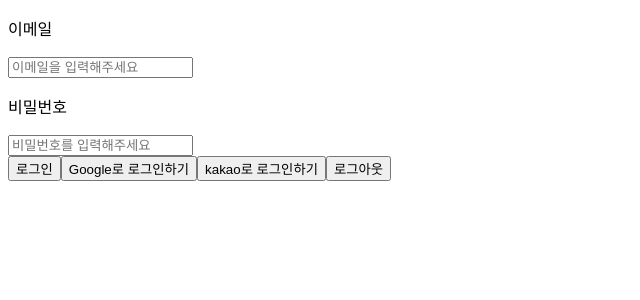
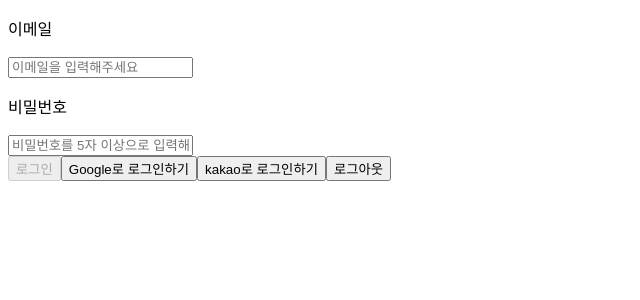
Before and after one commit to makeit80/final_project, a Next.js app: page /login in a window 1280 px wide. Shown: the top 300 px of the page, without its empty margins (0-640 px from the left). Built offline with nearby package versions, Linux system fonts and the light colour scheme; no server answers.

Commit message:
Feat: 로그인기능구현

```diff
--- a/src/app/login/page.tsx
+++ b/src/app/login/page.tsx
@@ -1,18 +1,54 @@
 'use client';
 
-import React from 'react';
+import React, { useState } from 'react';
 import { googleLogin, kakaoLogin, logOut } from '@/api/auth';
 
-const login = () => {
+const Login = () => {
+  const [email, setEmail] = useState<string>('');
+  const [password, setPassword] = useState<string>('');
+  const [isValid, setIsValid] = useState<boolean>(false);
+
+  const clickLoginButtonHandler = (e: React.FormEvent<HTMLFormElement>) => {
+    e.preventDefault();
+  };
+
+  const handleEmailInput = (e: React.ChangeEvent<HTMLInputElement>) => {
+    const email = e.target.value;
+    setEmail(email);
+    email.includes('@') && password.length >= 5
+      ? setIsValid(true)
+      : setIsValid(false);
+  };
+
+  const handlePasswordInput = (e: React.ChangeEvent<HTMLInputElement>) => {
+    const password = e.target.value;
+    setPassword(password);
+    email.includes('@') && password.length >= 5
+      ? setIsValid(true)
+      : setIsValid(false);
+  };
+
   return (
     <>
-      <form>
+      <form onSubmit={clickLoginButtonHandler}>
         <p>이메일</p>
-        <input placeholder='이메일을 입력해주세요'></input>
+        <input
+          placeholder='이메일을 입력해주세요'
+          value={email}
+          onChange={handleEmailInput}
+        ></input>
         <p>비밀번호</p>
-        <input placeholder='비밀번호를 입력해주세요'></input>
+        <input
+          type='password'
+          placeholder='비밀번호를 5자 이상으로 입력해주세요'
+          value={password}
+          onChange={handlePasswordInput}
+          minLength={5}
+        ></input>
         <div>
-          <button>로그인</button>
+          <button type='submit' disabled={!isValid}>
+            로그인
+          </button>
           <button onClick={googleLogin}>Google로 로그인하기</button>
           <button onClick={kakaoLogin}>kakao로 로그인하기</button>
           <button onClick={logOut}>로그아웃</button>
@@ -22,4 +58,4 @@ const login = () => {
   );
 };
 
-export default login;
+export default Login;
```
